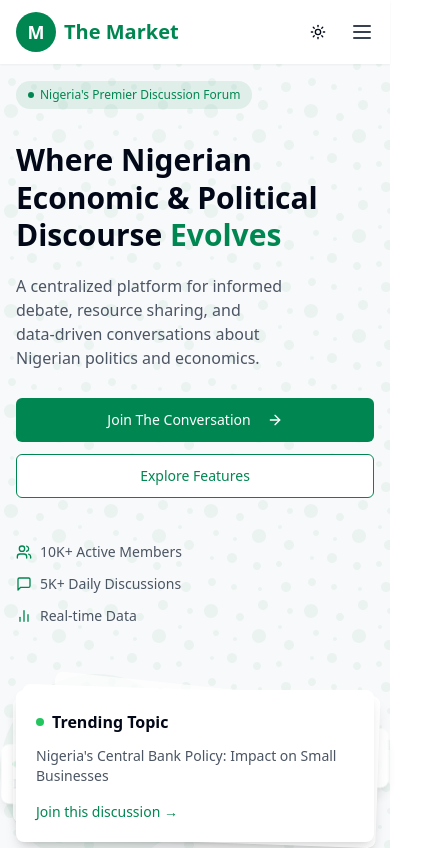
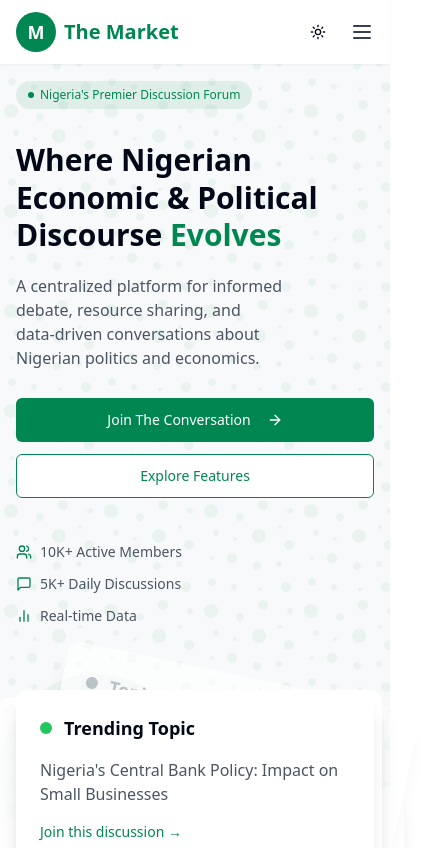
Before and after one commit to qistra/the-market-square, a React (Vite) app: page / in a window 390 px wide. Shown: the top 848 px of the page, 421 px wide, since content can reach past the window. Built offline with nearby package versions, Linux system fonts and the light colour scheme.

Commit message:
Fix: Card deck animation and styling
Adjust card deck animation and styling for better visual effect and alignment.

```diff
--- a/src/App.css
+++ b/src/App.css
@@ -54,3 +54,23 @@
   75% { transform: translateY(5px) rotate(2deg); }
   100% { transform: translateY(0) rotate(0); }
 }
+
+.card-deck-hover:hover .card-in-deck {
+  animation: shuffle-cards 1s ease-in-out;
+}
+
+.card-in-deck:nth-child(1) {
+  animation-delay: 0s;
+}
+
+.card-in-deck:nth-child(2) {
+  animation-delay: 0.1s;
+}
+
+.card-in-deck:nth-child(3) {
+  animation-delay: 0.2s;
+}
+
+.card-in-deck:nth-child(4) {
+  animation-delay: 0.3s;
+}
--- a/src/components/Hero.tsx
+++ b/src/components/Hero.tsx
@@ -55,7 +55,7 @@ const Hero = () => {
           <div className="lg:w-1/2 flex justify-center mt-8 lg:mt-0">
             {/* Card deck container with 3D perspective */}
             <div
-              className="relative w-full max-w-md perspective-1000"
+              className="relative w-full max-w-md h-96 perspective-1000 card-deck-hover"
               onMouseEnter={() => setIsHovering(true)}
               onMouseLeave={() => setIsHovering(false)}
             >
@@ -63,83 +63,83 @@ const Hero = () => {
 
               {/* Card 4 (background) */}
               <div
-                className={`absolute z-10 bg-white dark:bg-gray-800 rounded-lg shadow-lg p-5 md:p-6 w-full max-w-sm mx-auto transform ${
-                  isHovering ? 'rotate-3 translate-x-6 -translate-y-1 opacity-65 scale-85 transition-all duration-500' : 'rotate-6 translate-x-4 -translate-y-2 opacity-70 scale-90 transition-all duration-300'
+                className={`absolute card-in-deck z-10 bg-white dark:bg-gray-800 rounded-xl shadow-xl p-6 w-full max-w-sm h-64 mx-auto transform ${
+                  isHovering ? 'rotate-6 translate-x-8 -translate-y-2 opacity-60 transition-all duration-500' : 'rotate-12 translate-x-6 -translate-y-4 opacity-60 transition-all duration-300'
                 }`}
               >
-                <div className="flex items-center mb-3 md:mb-4">
-                  <div className="w-2 h-2 md:w-3 md:h-3 bg-gray-400 rounded-full mr-2 md:mr-3"></div>
-                  <h3 className="font-semibold text-base md:text-lg text-gray-400">Topic</h3>
+                <div className="flex items-center mb-4">
+                  <div className="w-3 h-3 bg-gray-400 rounded-full mr-3"></div>
+                  <h3 className="font-semibold text-lg text-gray-400">Topic</h3>
                 </div>
-                <p className="text-sm md:text-base text-gray-400 mb-4 opacity-50">Card in background</p>
+                <p className="text-base text-gray-400 mb-4 opacity-50 line-clamp-2">Card in background</p>
               </div>
 
               {/* Card 3 (background) */}
               <div
-                className={`absolute z-20 bg-white dark:bg-gray-800 rounded-lg shadow-lg p-5 md:p-6 w-full max-w-sm mx-auto transform ${
-                  isHovering ? 'rotate-1 -translate-x-2 translate-y-2 opacity-90 scale-97 transition-all duration-500' : '-rotate-4 -translate-x-3 translate-y-1 opacity-85 scale-95 transition-all duration-300'
+                className={`absolute card-in-deck z-20 bg-white dark:bg-gray-800 rounded-xl shadow-xl p-6 w-full max-w-sm h-64 mx-auto transform ${
+                  isHovering ? '-rotate-4 -translate-x-4 translate-y-1 opacity-80 transition-all duration-500' : '-rotate-8 -translate-x-5 translate-y-2 opacity-80 transition-all duration-300'
                 }`}
               >
-                <div className="flex items-center mb-3 md:mb-4">
-                  <div className="w-2 h-2 md:w-3 md:h-3 bg-blue-500 rounded-full mr-2 md:mr-3"></div>
-                  <h3 className="font-semibold text-base md:text-lg dark:text-white">Research Analysis</h3>
+                <div className="flex items-center mb-4">
+                  <div className="w-3 h-3 bg-blue-500 rounded-full mr-3"></div>
+                  <h3 className="font-semibold text-lg dark:text-white">Research Analysis</h3>
                 </div>
-                <p className="text-sm md:text-base text-gray-600 dark:text-gray-300 mb-4">Revenue Distribution in Nigerian States</p>
+                <p className="text-base text-gray-600 dark:text-gray-300 mb-4 line-clamp-2">Revenue Distribution in Nigerian States</p>
                 <div className="text-sm text-blue-500 font-medium hover:underline cursor-pointer">View analysis →</div>
               </div>
 
               {/* Card 2 (middle layer) */}
               <div
-                className={`absolute z-30 bg-white dark:bg-gray-800 rounded-lg shadow-lg p-5 md:p-6 w-full max-w-sm mx-auto transform ${
-                  isHovering ? '-rotate-1 translate-x-2 translate-y-0 transition-all duration-500' : 'rotate-2 translate-x-1 transition-all duration-300'
+                className={`absolute card-in-deck z-30 bg-white dark:bg-gray-800 rounded-xl shadow-xl p-6 w-full max-w-sm h-64 mx-auto transform ${
+                  isHovering ? 'rotate-1 translate-x-1 translate-y-0 transition-all duration-500' : 'rotate-4 translate-x-2 transition-all duration-300'
                 }`}
               >
-                <div className="flex items-center mb-3 md:mb-4">
-                  <div className="w-2 h-2 md:w-3 md:h-3 bg-amber-500 rounded-full mr-2 md:mr-3"></div>
-                  <h3 className="font-semibold text-base md:text-lg dark:text-white">Hot Debate</h3>
+                <div className="flex items-center mb-4">
+                  <div className="w-3 h-3 bg-amber-500 rounded-full mr-3"></div>
+                  <h3 className="font-semibold text-lg dark:text-white">Hot Debate</h3>
                 </div>
-                <p className="text-sm md:text-base text-gray-600 dark:text-gray-300 mb-4">Agricultural Policy Reforms: Impact on Food Security</p>
+                <p className="text-base text-gray-600 dark:text-gray-300 mb-4">Agricultural Policy Reforms: Impact on Food Security</p>
                 <div className="text-sm text-amber-500 font-medium hover:underline cursor-pointer">Join debate →</div>
               </div>
 
               {/* Card 1 (top/front card - main trending topic) */}
               <div
-                className={`relative z-40 bg-white dark:bg-gray-800 rounded-lg shadow-lg p-5 md:p-6 w-full max-w-sm mx-auto transform ${
+                className={`relative card-in-deck z-40 bg-white dark:bg-gray-800 rounded-xl shadow-xl p-6 w-full max-w-sm h-64 mx-auto transform ${
                   isHovering ? 'translate-y-1 translate-x-0 rotate-0 transition-all duration-500' : 'transition-all duration-300'
                 }`}
               >
-                <div className="flex items-center mb-3 md:mb-4">
-                  <div className="w-2 h-2 md:w-3 md:h-3 bg-green-500 rounded-full mr-2 md:mr-3"></div>
-                  <h3 className="font-semibold text-base md:text-lg dark:text-white">Trending Topic</h3>
+                <div className="flex items-center mb-4">
+                  <div className="w-3 h-3 bg-green-500 rounded-full mr-3"></div>
+                  <h3 className="font-semibold text-lg dark:text-white">Trending Topic</h3>
                 </div>
-                <p className="text-sm md:text-base text-gray-600 dark:text-gray-300 mb-4">Nigeria's Central Bank Policy: Impact on Small Businesses</p>
+                <p className="text-base text-gray-600 dark:text-gray-300 mb-4">Nigeria's Central Bank Policy: Impact on Small Businesses</p>
                 <div className="text-sm text-nigeria-green font-medium hover:underline cursor-pointer">Join this discussion →</div>
               </div>
 
               {/* Additional floating topics */}
               <div
-                className={`absolute top-1/4 -right-4 sm:-right-8 transform -translate-y-1/2 bg-white dark:bg-gray-800 rounded-lg shadow-lg p-3 md:p-4 max-w-xs ${
+                className={`absolute card-in-deck top-1/4 -right-8 transform -translate-y-1/2 bg-white dark:bg-gray-800 rounded-lg shadow-xl p-4 max-w-xs ${
                   isHovering ? 'animate-none translate-y-[-60%] translate-x-[-5px] transition-all duration-500' : 'animate-pulse-slow'
                 }`}
               >
-                <div className="flex items-center mb-1 md:mb-2">
-                  <div className="w-1.5 h-1.5 md:w-2 md:h-2 bg-green-500 rounded-full mr-1.5 md:mr-2"></div>
-                  <h3 className="font-semibold text-xs md:text-sm dark:text-white">Popular Discussion</h3>
+                <div className="flex items-center mb-2">
+                  <div className="w-2 h-2 bg-green-500 rounded-full mr-2"></div>
+                  <h3 className="font-semibold text-sm dark:text-white">Popular Discussion</h3>
                 </div>
-                <p className="text-xs md:text-sm text-gray-600 dark:text-gray-300">Naira Exchange Rate: Economic Implications</p>
+                <p className="text-sm text-gray-600 dark:text-gray-300 line-clamp-2">Naira Exchange Rate: Economic Implications</p>
               </div>
 
               <div
-                className={`absolute bottom-1/4 -left-4 sm:-left-8 transform translate-y-1/2 bg-white dark:bg-gray-800 rounded-lg shadow-lg p-3 md:p-4 max-w-xs ${
+                className={`absolute card-in-deck bottom-1/4 -left-8 transform translate-y-1/2 bg-white dark:bg-gray-800 rounded-lg shadow-xl p-4 max-w-xs ${
                   isHovering ? 'animate-none translate-y-[60%] translate-x-[5px] transition-all duration-500' : 'animate-pulse-slow'
                 }`}
                 style={{ animationDelay: isHovering ? '0s' : '1.5s' }}
               >
-                <div className="flex items-center mb-1 md:mb-2">
-                  <div className="w-1.5 h-1.5 md:w-2 md:h-2 bg-green-500 rounded-full mr-1.5 md:mr-2"></div>
-                  <h3 className="font-semibold text-xs md:text-sm dark:text-white">Live Now</h3>
+                <div className="flex items-center mb-2">
+                  <div className="w-2 h-2 bg-green-500 rounded-full mr-2"></div>
+                  <h3 className="font-semibold text-sm dark:text-white">Live Now</h3>
                 </div>
-                <p className="text-xs md:text-sm text-gray-600 dark:text-gray-300">Infrastructure Development in Lagos State</p>
+                <p className="text-sm text-gray-600 dark:text-gray-300 line-clamp-2">Infrastructure Development in Lagos State</p>
               </div>
             </div>
           </div>
```
